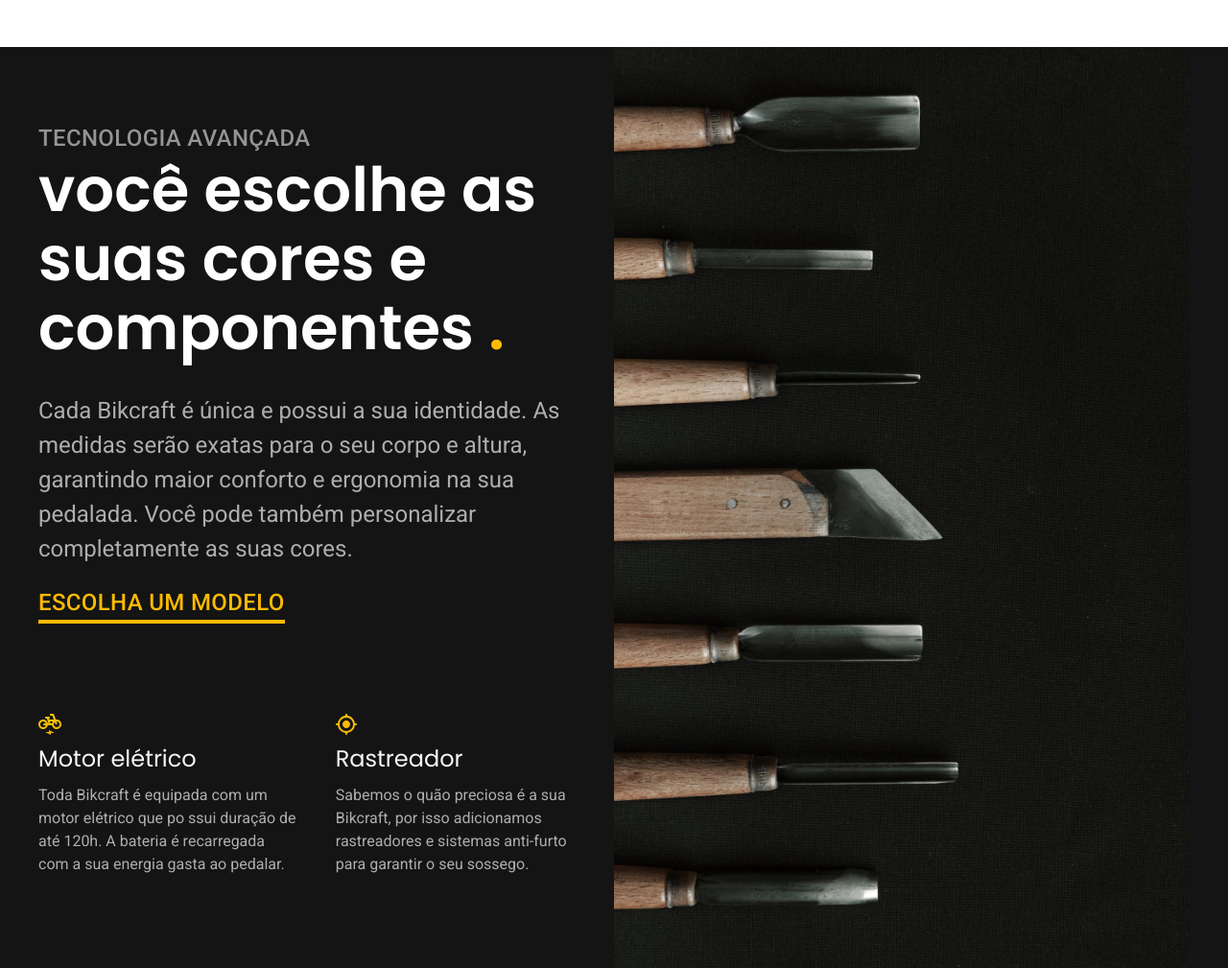
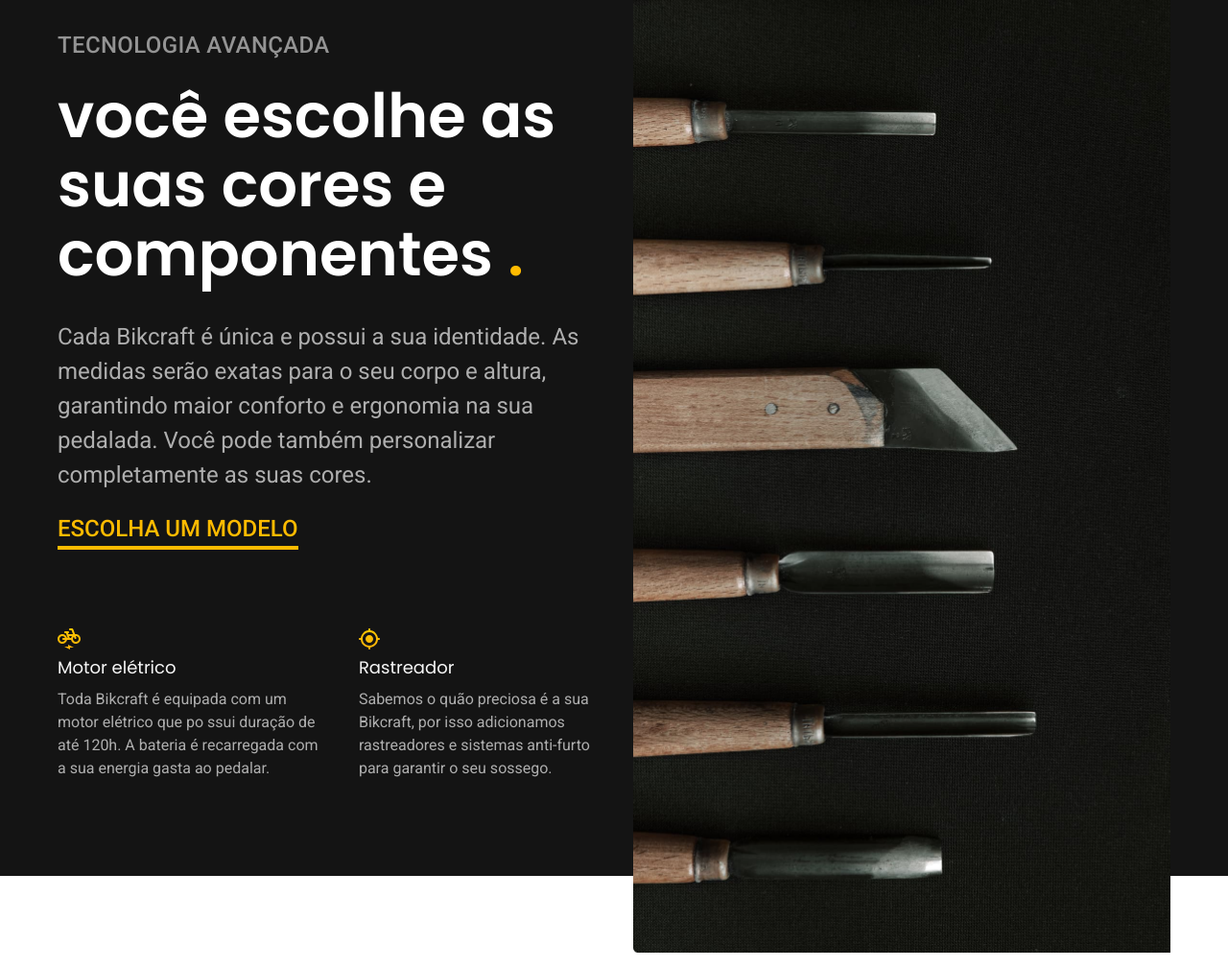
Before and after one commit to lexfernandes/Bikecraft-2, a plain HTML site: page index.html in a window 1280 px wide. Shown: the part 1598-2607 px from the top of the page at 96% size. Drawn offline with Linux system fonts and the light colour scheme; files whose address does not match are found by name.

Commit message:
finalizado a parte de tecnologia

```diff
--- a/css/bicicletas/bicicletas-lista.css
+++ b/css/bicicletas/bicicletas-lista.css
@@ -1,6 +1,6 @@
 .container-album {
   padding-top: 60px;
-  padding-bottom: 120px;
+  padding-bottom: 60px;
 }
 .container-album ul {
   display: flex;
--- a/css/home/introducao.css
+++ b/css/home/introducao.css
@@ -23,6 +23,7 @@
 .introducao img {
   object-fit: cover;
   height: 100%;
+  width: 100%;
   border-radius: 4px;
 }
 .introducao-bg::after {
--- a/css/home/tecnologia.css
+++ b/css/home/tecnologia.css
@@ -1,6 +1,7 @@
 .tecnologia-bg {
   background-color: var(--c11);
-  margin-top: 120px;
+  /*sombra em cima 80, sombra embaixo -80*/
+  box-shadow: inset 0 80px var(--0), inset 0 -80px var(--0);
 }
 h1,
 h2,
@@ -13,17 +14,25 @@
 .container-tecnologia {
   display: grid;
   grid-template-columns: 1fr 1fr;
-  max-width: 1200px;
-  margin: 0 auto;
+  gap: 40px;
 }
 .tecnologia-texto {
   place-self: center;
+  padding: 160px 0;
+}
+.tecnologia-imagem img {
+  width: 100%;
+  height: 100%;
+  object-fit: cover;
+  object-position: left;
+}
+.tecnologia-texto > span {
+  display: block;
+  color: var(--c5);
+  text-transform: uppercase;
+  margin-bottom: 20px;
 }
 .tecnologia-texto h2 {
-  color: var(--c5);
-  text-transform: uppercase;
-}
-.tecnologia-texto h1 {
   color: var(--0);
   margin-bottom: 32px;
 }
@@ -31,14 +40,7 @@
   color: var(--c4);
   margin-bottom: 20px;
 }
-.tecnologia-texto a {
-  color: var(--p1);
-  text-transform: uppercase;
-  border-bottom: 4px solid var(--p1);
-  display: inline-block;
-  margin-bottom: 92px;
-}
-.tecnologia-texto a:hover {
+.link:hover {
   color: var(--0);
   border-bottom: 4px solid var(--0);
 }
@@ -51,8 +53,30 @@
 .container-tecnologia ul li h3 {
   color: var(--c1);
   margin-bottom: 8px;
+  width: max-content; /*para não quebrar o titulo*/
 }
 .container-tecnologia ul li p {
   color: var(--c4);
-  max-width: 30ch;
 }
+@media (max-width: 800px) {
+  .tecnologia-bg {
+  }
+  .container-tecnologia {
+    grid-template-columns: 1fr;
+  }
+  .tecnologia-texto {
+    padding: 60px 0;
+  }
+  .tecnologia-bg {
+    box-shadow: initial;
+  }
+  .tecnologia-imagem {
+    display: none;
+  }
+}
+
+@media (max-width: 600px) {
+  .container-tecnologia ul {
+    flex-direction: column;
+  }
+}
--- a/css/utilidades/componentes.css
+++ b/css/utilidades/componentes.css
@@ -25,3 +25,11 @@
   box-sizing: border-box;
   margin: 0 auto;
 }
+.link {
+  color: var(--p1);
+  text-transform: uppercase;
+  border-bottom: 4px solid var(--p1);
+  display: inline-block;
+  margin-bottom: 80px;
+  font: 500 1.5rem/1.5 "Roboto", sans-serif;
+}
--- a/index.html
+++ b/index.html
@@ -92,20 +92,20 @@
       </ul>
     </article>
     <article class="tecnologia-bg">
-      <div class="container-tecnologia">
+      <div class="container-tecnologia container">
         <div class="tecnologia-texto">
-          <h2 class="font-2-l-b">tecnologia avançada</h2>
-          <h1 class="font-1-xxl">
+          <span class="font-2-l-b">tecnologia avançada</span>
+          <h2 class="font-1-xxl">
             você escolhe as suas cores e componentes
             <span class="cor--p1">.</span>
-          </h1>
+          </h2>
           <p class="font-2-l">
             Cada Bikcraft é única e possui a sua identidade. As medidas serão
             exatas para o seu corpo e altura, garantindo maior conforto e
             ergonomia na sua pedalada. Você pode também personalizar
             completamente as suas cores.
           </p>
-          <a class="font-2-l-b" href="/">Escolha um modelo</a>
+          <a class="link" href="/">Escolha um modelo</a>
           <ul>
             <li>
               <svg
@@ -134,7 +134,7 @@
                   </linearGradient>
                 </defs>
               </svg>
-              <h3 class="font-1-l">Motor elétrico</h3>
+              <h3 class="font-1-m">Motor elétrico</h3>
               <p class="font-2-s">
                 Toda Bikcraft é equipada com um motor elétrico que po ssui
                 duração de até 120h. A bateria é recarregada com a sua energia
@@ -168,7 +168,7 @@
                   </linearGradient>
                 </defs>
               </svg>
-              <h3 class="font-1-l">Rastreador</h3>
+              <h3 class="font-1-m">Rastreador</h3>
               <p class="font-2-s">
                 Sabemos o quão preciosa é a sua Bikcraft, por isso adicionamos
                 rastreadores e sistemas anti-furto para garantir o seu sossego.
@@ -176,7 +176,9 @@
             </li>
           </ul>
         </div>
-        <img src="./img/diferencial.png" alt="Ferramentas de marcineiro." />
+        <div class="tecnologia-imagem">
+          <img src="./img/diferencial.png" alt="Ferramentas de marcineiro." />
+        </div>
       </div>
     </article>
   </body>
```
